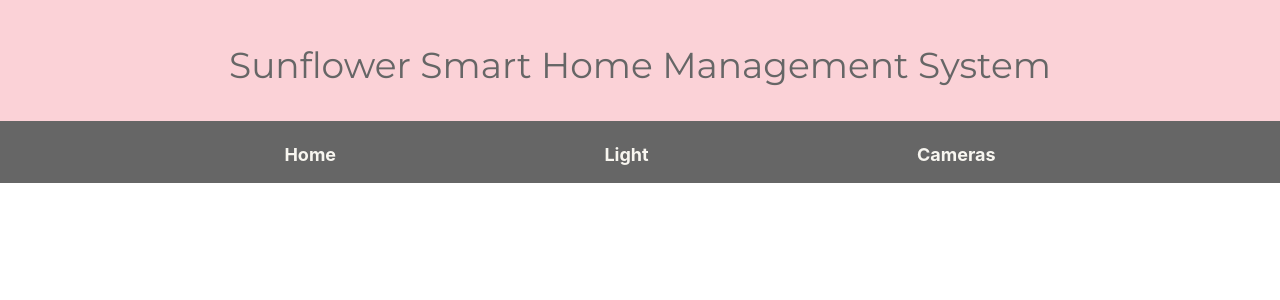
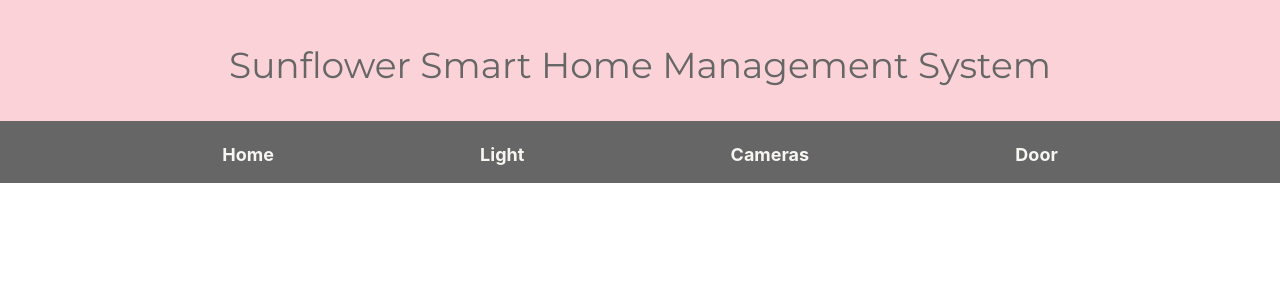
Before and after one commit to AgedSiren557/FSE-Final-Project, a Flask app: page / in a window 1280 px wide. Shown: the top 300 px of the page. Run offline with Flask 2, Linux system fonts and the light colour scheme; some libraries are stand-ins or nearby versions.

Commit message:
Feat(door) adding base of door in flask

```diff
--- a/main.py
+++ b/main.py
@@ -1,3 +1,5 @@
+#from crypt import methods
+from multiprocessing import context
 from flask import Flask, render_template, request
 from flask_bootstrap import Bootstrap
 from flask_wtf import FlaskForm
@@ -133,5 +135,14 @@ def camera():
     return render_template('camera.html', **contex)
 
 
+@app.route('/door', methods = ['GET', 'POST'])
+def door():
+
+
+    door = LightForm()
+    context = {'door1': door}
+    return render_template('door.html', **context)
+
+
 if __name__ == '__main__':
     app.run()
--- a/templates/navbar.html
+++ b/templates/navbar.html
@@ -3,5 +3,6 @@
         <li><a href="{{url_for('home')}}">Home</a></li>
         <li><a href="{{url_for('light')}}">Light</a></li>
         <li><a href="{{url_for('camera')}}">Cameras</a></li>
+        <li><a href="{{url_for('door')}}">Door</a></li>
     </ul>
 </nav>
```
Also changed, not shown: templates/door.html (added, +11 -0 lines).
